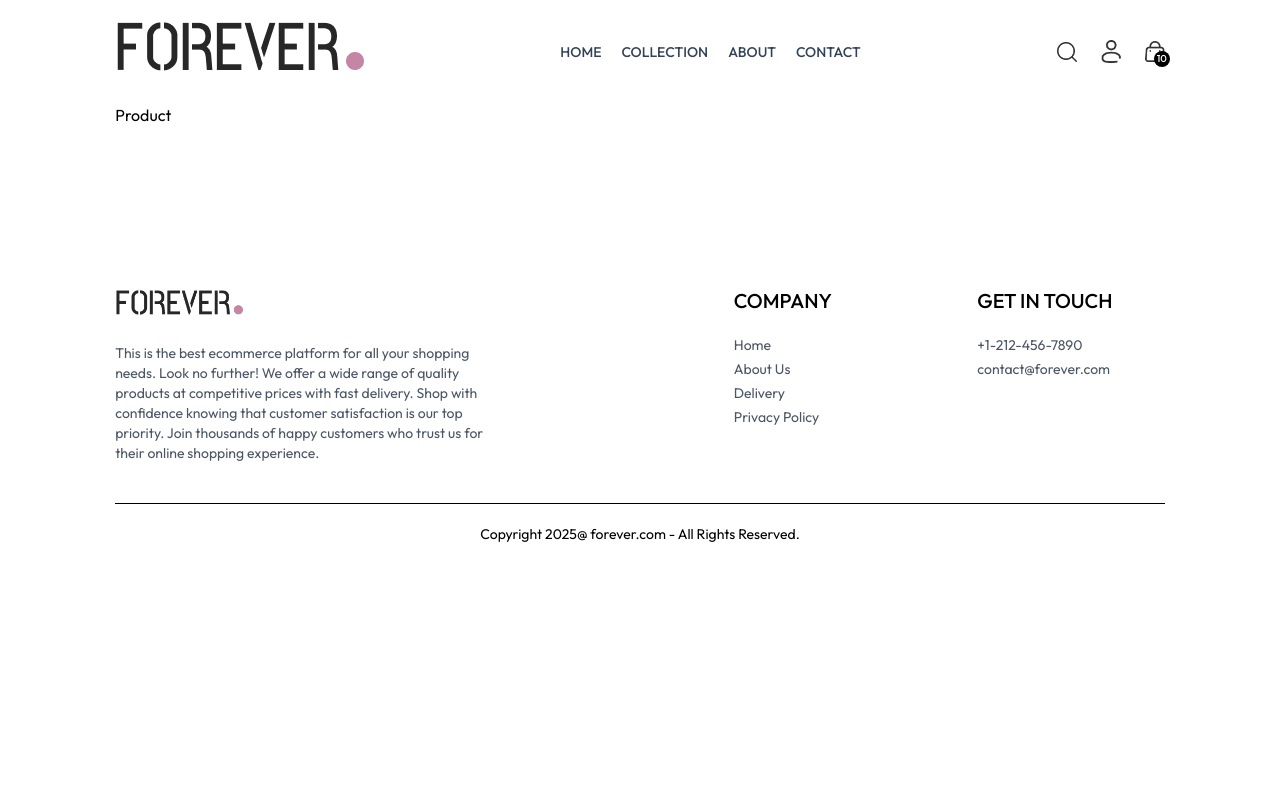
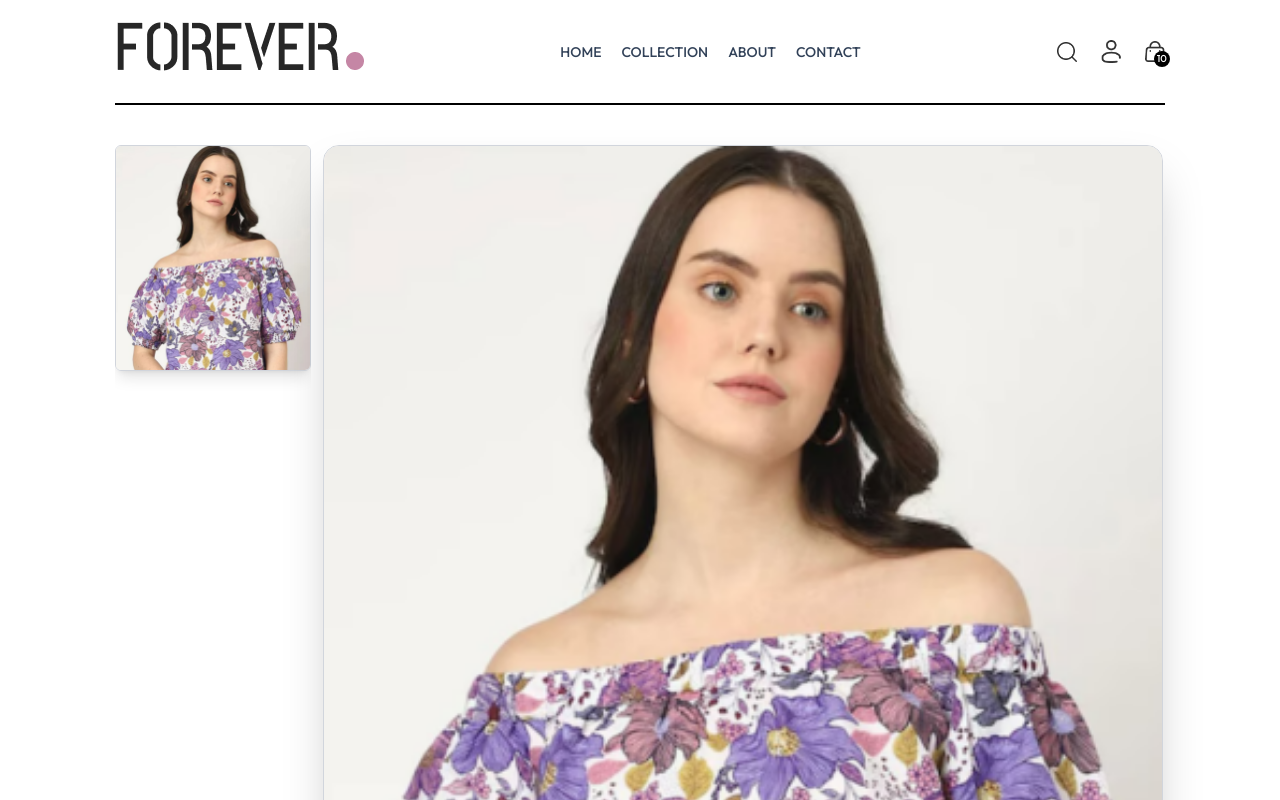
Before and after one commit to Niladrim14/E-commerce-App, a React (Vite) app in the folder frontend/: page /product/aaaaa in a window 1280 px wide. Shown: the top 800 px of the page. Built offline with nearby package versions, Linux system fonts and the light colour scheme.

Commit message:
ProductImg Implement

```diff
--- a/frontend/src/pages/Product.jsx
+++ b/frontend/src/pages/Product.jsx
@@ -1,9 +1,55 @@
-import React from 'react'
+import React, { useContext, useState, useEffect, use } from 'react'
+import { useParams } from 'react-router-dom';
+import { ShopContext } from '../context/ShopContext';
+const Product = () => {
+  const {productId} = useParams();
+  const{products} = useContext(ShopContext);
+  const [productData, setProductData] = useState(false);
+  const[image, setImage] = useState('');
 
-const Product = () => {
-  return (
-    <div>Product</div>
-  )
+  const fetchProductData = () => {
+     products.map((product) =>{
+      if(product._id === productId){
+        setProductData(product);
+        setImage(product.image[0]);
+        console.log(product);
+
+
+        return;
+      }
+     }
+    );
+
+  }
+ useEffect(() => {
+    fetchProductData();
+  }, [productId, products]);
+
+  return productData ? (
+    <div className='border-t-2 pt-10 transition-opacity ease-in duration-500 opacity-100'>
+      {/* Product Details */ }
+      <div className='flex gap-12 sm:gap-12 flex-col sm:flex-row'>
+         {/* Product Images */ }
+         <div className='flex-1 flex flex-col-reverse gap-3 sm:flex-row'>
+          <div className='flex sm:flex-col overflow-x-auto sm:overflow-y-scroll justify-between sm:justify-normal sm:w-[18.7%] w-full   '>
+      {
+        productData.image.map((item, index)=>(
+          <img onClick={()=>setImage(item)} className='w-[24%] sm:w-full sm:mb-3 flex-shrink-0  border border-gray-300 cursor-pointer rounded-md shadow-lg' src={item} key={index}  />
+        ))
+      }
+     </div>
+       <div className=' w-full sm:w-[80%]'>
+          <img className='w-full h-auto border border-gray-300 rounded-2xl shadow-2xl' src={image} alt={productData.name} />
+         </div>
+       </div>
+       {/* Product Info */ }
+
+
+
+      </div>
+    </div>
+  ) :(<div className='text-4xl'>Loading...</div>)
+
 }
 
 export default Product
```
